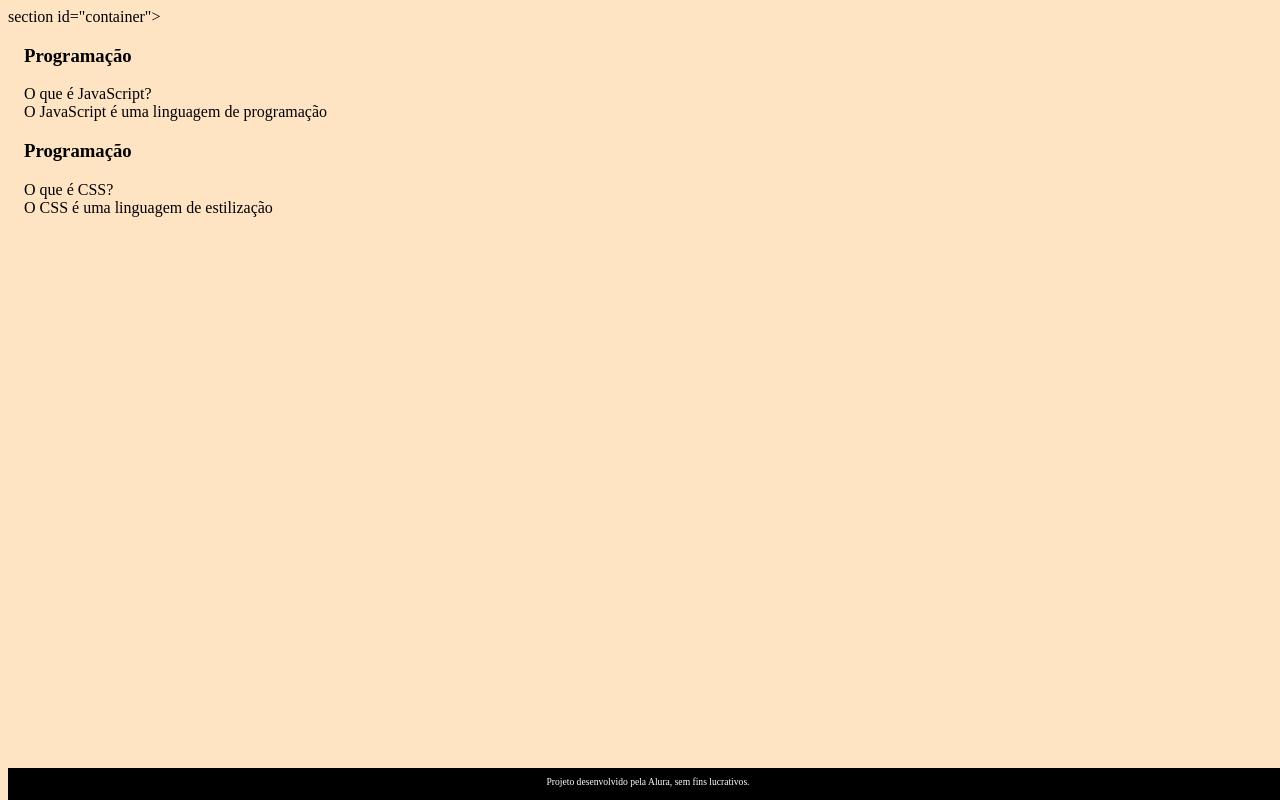
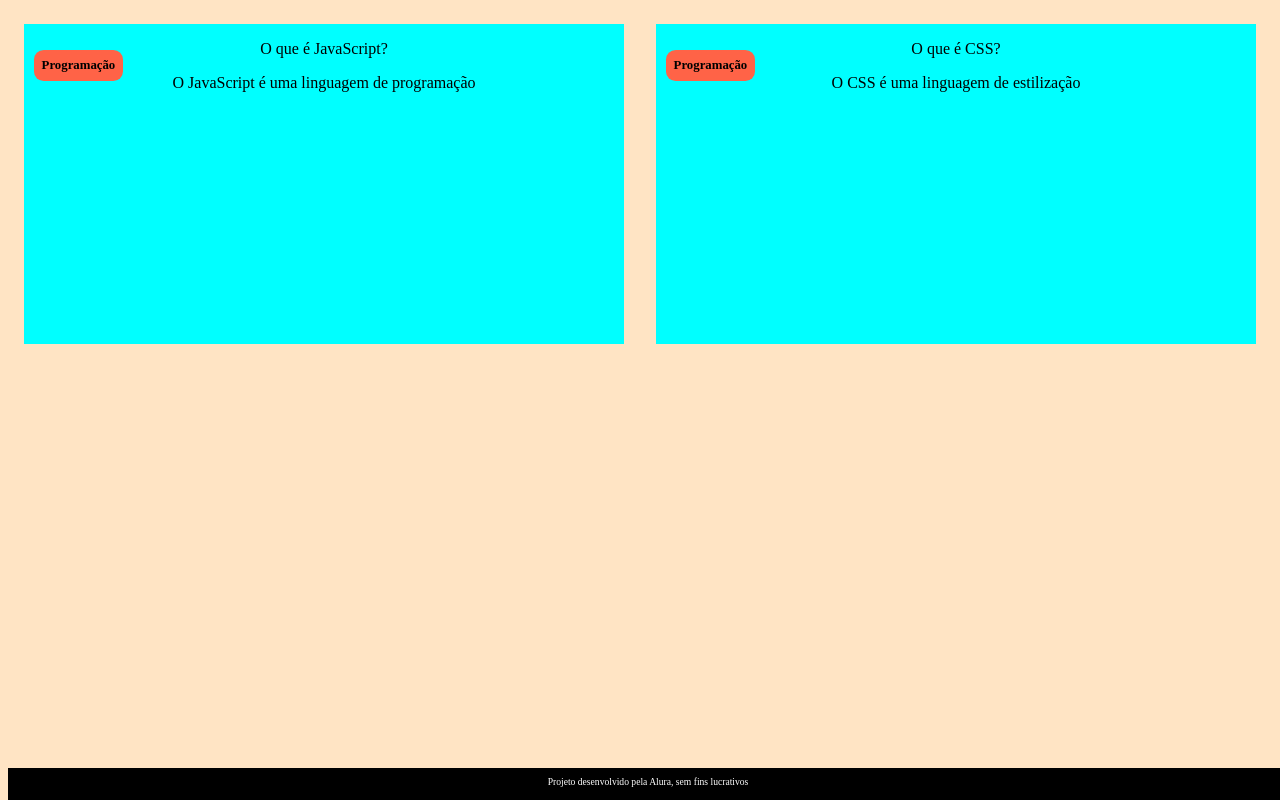
Before and after one commit to AliReda01/flashcard, a plain HTML site: page index.html in a window 1280 px wide. Drawn offline with Linux system fonts and the light colour scheme.

Commit message:
aual dia 07 correta

```diff
--- a/index.html
+++ b/index.html
@@ -3,40 +3,38 @@
 <head>
 <meta charset="UTF-8">
 <meta name="viewport" content="width=device-width, initial-scale=1.0">
+<title>Flashcard</title>
 <link rel="stylesheet" href="style.css">
-    <title>Flashcard</title>
 </head>
 <body>
 <main>
-        section id="container">
+<section id="container">
 <article class="cartao">
 <div class="cartao__conteudo">
 <h3>Programação</h3>
 <div class="cartao__conteudo__pergunta">
-                                O que é JavaScript?
+<p>O que é JavaScript?</p>
 </div>
 <div class="cartao__conteudo__resposta">
-                                O JavaScript é uma linguagem de programação
+<p>O JavaScript é uma linguagem de programação</p>
 </div>
 </div>
 </article>
-</section>
-</main>
 <article class="cartao">
 <div class="cartao__conteudo">
 <h3>Programação</h3>
 <div class="cartao__conteudo__pergunta">
-                    O que é CSS?
+<p>O que é CSS?</p>
 </div>
 <div class="cartao__conteudo__resposta">
-                    O CSS é uma linguagem de estilização
+<p>O CSS é uma linguagem de estilização</p>
 </div>
 </div>
 </article>
 </section>
 </main>
 <footer>
- <p>Projeto desenvolvido pela Alura, sem fins lucrativos.</p>
+<p>Projeto desenvolvido pela Alura, sem fins lucrativos</p>
 </footer>
 </body>
 </html>
--- a/style.css
+++ b/style.css
@@ -1,25 +1,47 @@
 body {
     background-color: bisque;
     font-family: Bai Jamjuree;
-}
+    }
 
-footer {
+    #container {
+    display: flex;
+    }
+
+    .cartao {
+    margin: 1rem 1rem;
+    background-color: aqua;
+    height: 20rem;
+    flex-grow: 1;
+    flex-basis: calc(33% - 6rem);
+    }
+
+    .cartao__conteudo {
+    text-align: center;
+    height: 100%;
+    }
+
+    .cartao__conteudo h3 {
+    background-color: tomato;
+    text-align: left;
+    padding: 0.5rem;
+    position: absolute;
+    margin: 0.6rem;
+    border-radius:0.6rem;
+    font-size: 1vw;
+
+    }
+
+    footer {
     background-color: black;
     color: white;
     position: fixed;
     bottom: 0;
     width: 100%;
     height: 2rem;
-}
-footer p {
+    }
+
+    footer p {
     text-align: center;
     font-size: 0.6rem;
     margin-top: 0.5rem;
-}
-#container {
-    display: flex;
-}
-
-.cartao {
-    margin: 1rem 1rem;
-}
+    }
```
Lines whose indentation alone changed are shown as unchanged.
